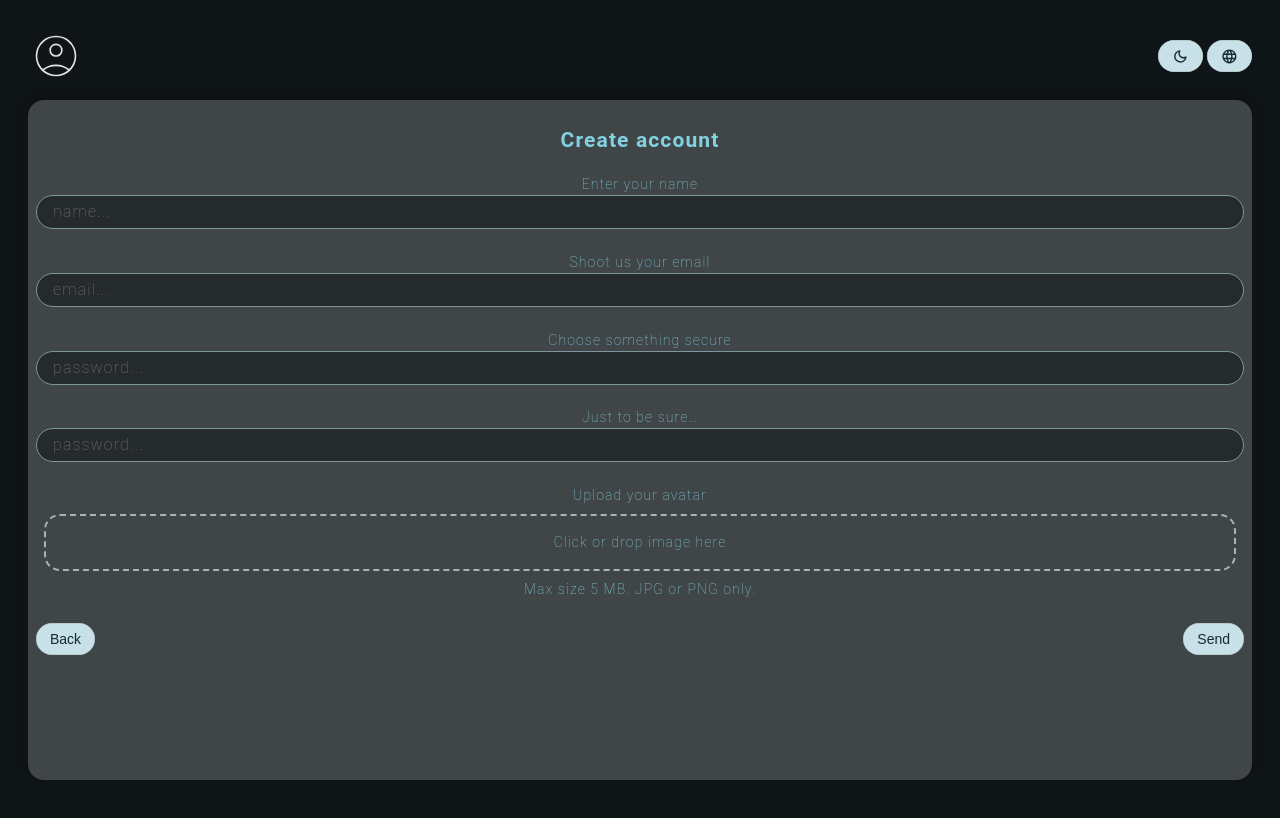
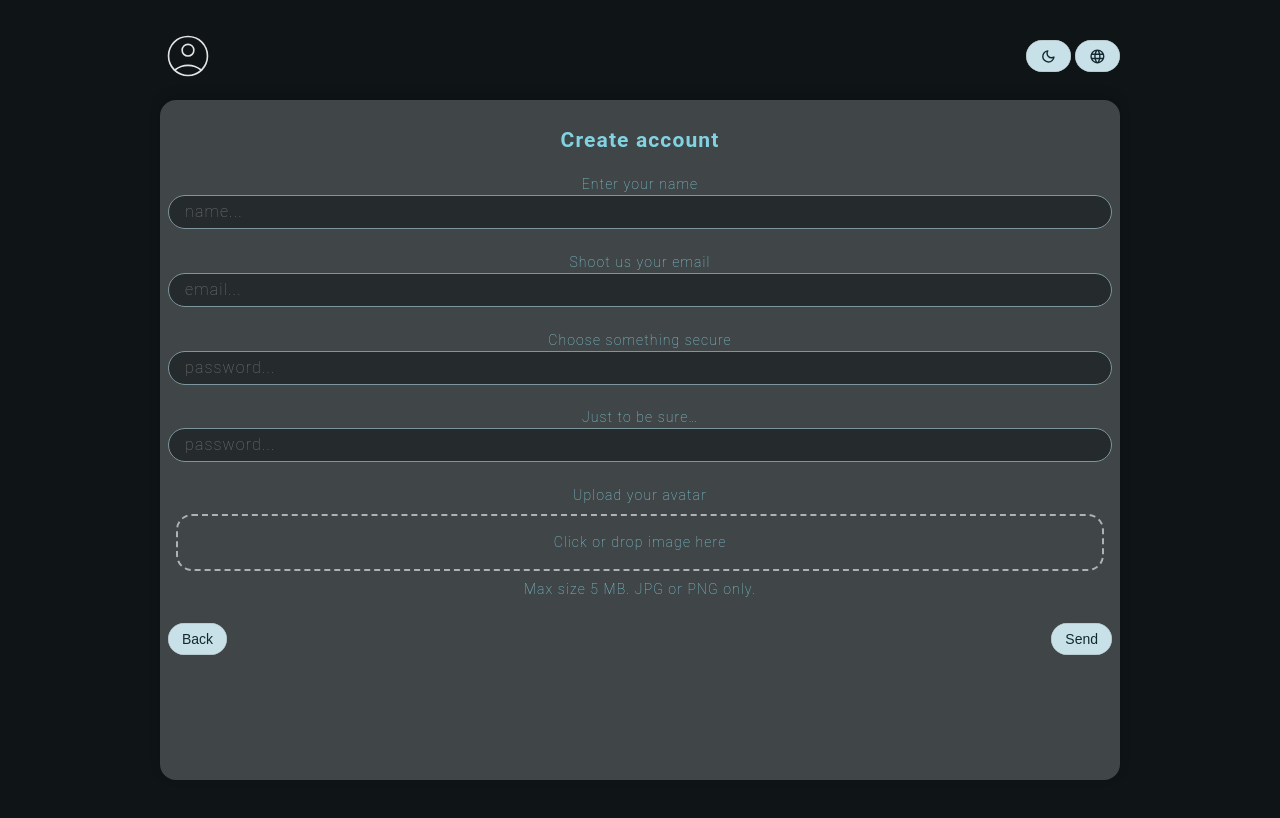
Before and after one commit to VladimirMastepanov/IronHack-Todo, a Vue app: page /signup in a window 1280 px wide. Shown: the top 818 px of the page. Built offline with nearby package versions, Linux system fonts and the light colour scheme.

Commit message:
add media query

```diff
--- a/src/router/index.ts
+++ b/src/router/index.ts
@@ -63,13 +63,9 @@ router.beforeEach(async (to) => {
   if (
     store.isAuth &&
     to.name &&
-    [
-      'AuthComponent',
-      'Login',
-      'Signup',
-      'ForgotPassword',
-      // 'NewPassword',
-    ].includes(to.name as string)
+    ['AuthComponent', 'Login', 'Signup', 'ForgotPassword'].includes(
+      to.name as string
+    )
   ) {
     return { name: 'Dashboard' }
   }
--- a/src/styles/style.css
+++ b/src/styles/style.css
@@ -57,6 +57,7 @@
   --space-2xl: 48px;
   --space-3xl: 64px;
   --space-4xl: 96px;
+  --space-5xl: 160px;
 
   /* BORDER-RADIUS */
   --radius-xs: 4px;
@@ -90,7 +91,7 @@ input {
 }
 
 #app {
-  max-width: 1280px;
+  max-width: 1024px;
   margin: 0 auto;
   padding: 2rem;
   display: flex;
@@ -98,3 +99,16 @@ input {
   gap: var(--space-md);
   text-align: center;
 }
+
+@media (min-width: 768px) {
+  #app {
+    padding-left: var(--space-4xl);
+    padding-right: var(--space-4xl);
+  }
+}
+@media (min-width: 1024px) {
+  #app {
+    padding-left: var(--space-5xl);
+    padding-right: var(--space-5xl);
+  }
+}
```
